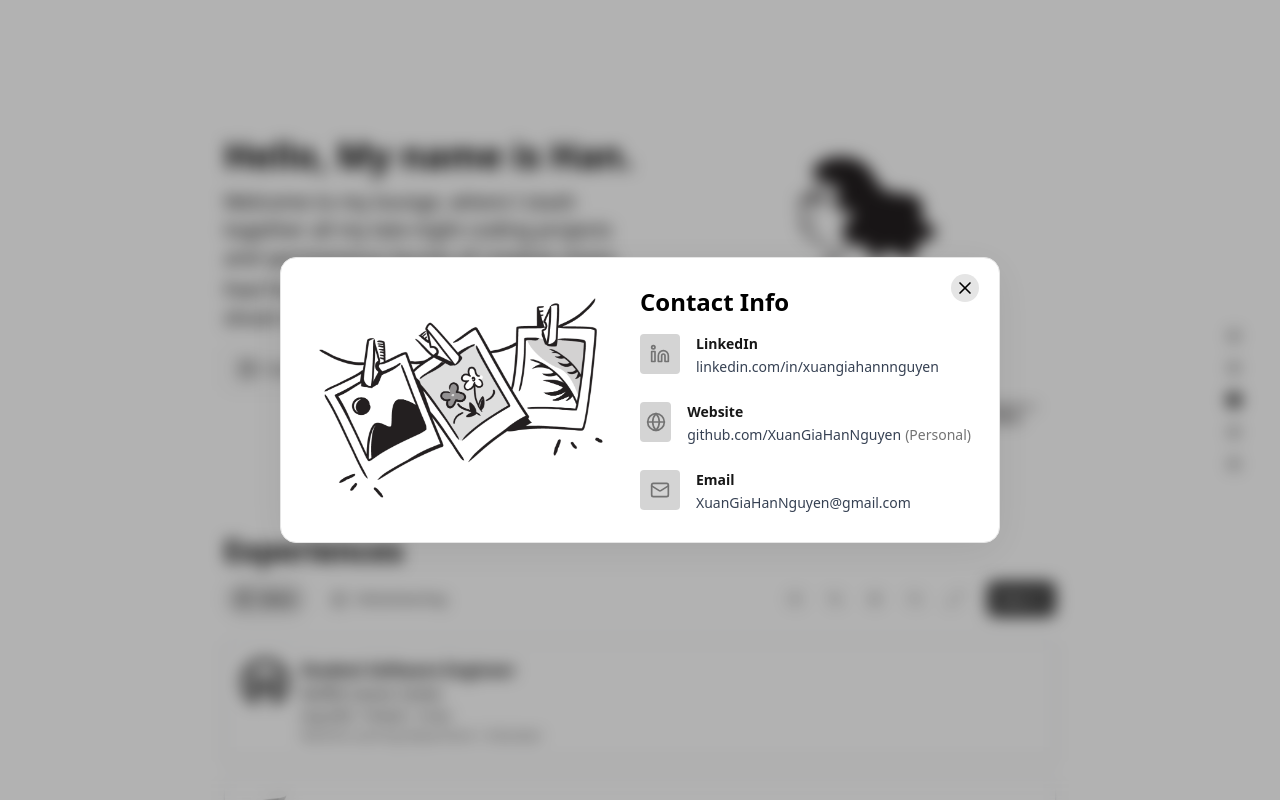
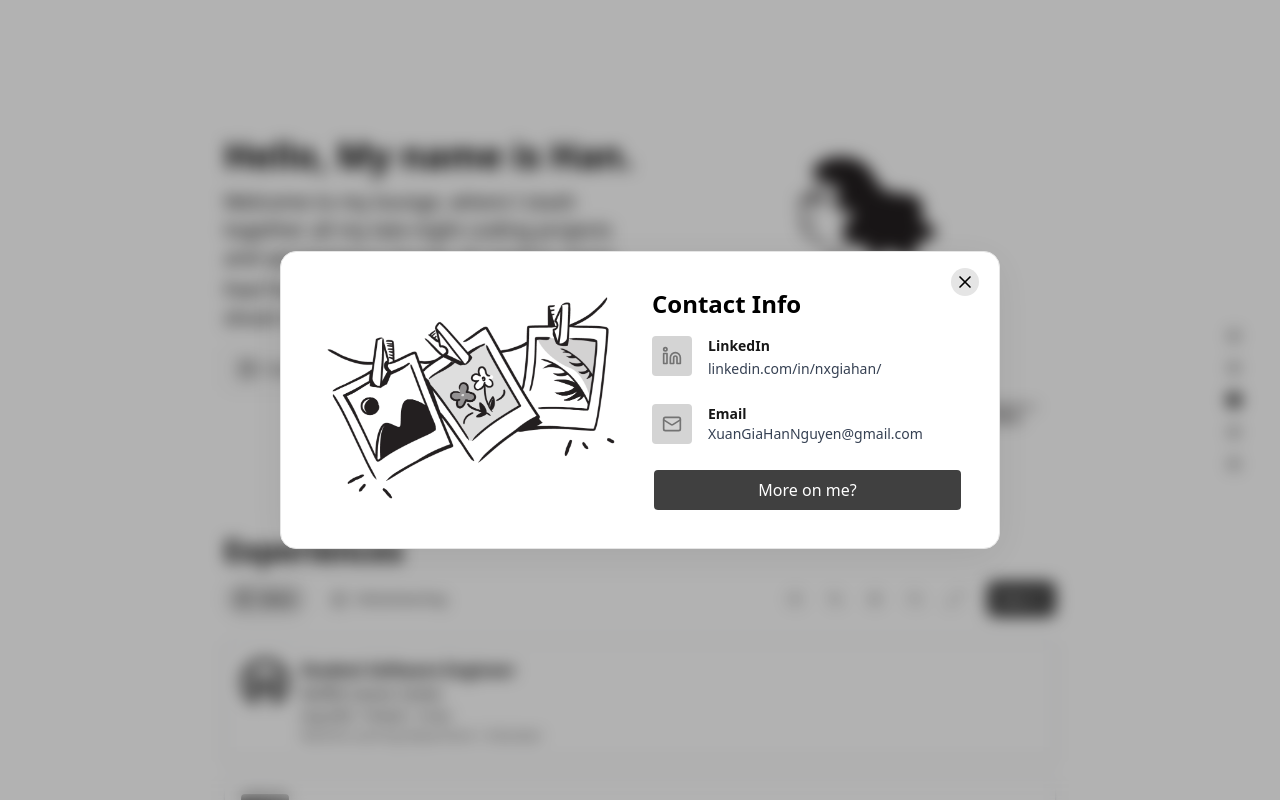
Before and after one commit to XuanGiaHanNguyen/Notion, a React (Vite) app in the folder frontend/: page / in a window 1280 px wide. Both pictures are taken after a click on the button "Contact Info". Shown: the top 800 px of the page. Built offline with nearby package versions, Linux system fonts and the light colour scheme.

Commit message:
updated frontend

```diff
--- a/frontend/src/pages/ContactModal.jsx
+++ b/frontend/src/pages/ContactModal.jsx
@@ -14,7 +14,7 @@ function ContactModal({ isOpen, onClose }) {
       onClick={handleOverlayClick}
       className="fixed inset-0 bg-black/30 backdrop-blur-sm flex justify-center items-center z-50"
     >
-      <div className="bg-white shadow-[0_8px_40px_rgba(0,0,0,0.08)] rounded-2xl w-[720px] py-4 px-4  relative border border-neutral-200">
+      <div className="bg-white shadow-[0_8px_40px_rgba(0,0,0,0.08)] rounded-2xl w-[720px] p-6 relative border border-neutral-200">
         {/* Close button */}
         <button
           onClick={onClose}
@@ -47,45 +47,24 @@ function ContactModal({ isOpen, onClose }) {
                     LinkedIn
                   </div>
                   <a
-                    href="https://www.linkedin.com/in/xuangiahannguyen/"
+                    href="https://www.linkedin.com/in/nxgiahan/"
                     target="_blank"
                     rel="noopener noreferrer"
                     className="text-sm text-gray-700 hover:underline"
                   >
-                    linkedin.com/in/xuangiahannnguyen
+                    linkedin.com/in/nxgiahan/
                   </a>
                 </div>
               </div>
 
-              {/* Website */}
-              <div className="flex items-start gap-4">
-                <div className="w-10 h-10 flex items-center justify-center bg-neutral-300 rounded">
-                  <Globe size={20} className="text-neutral-500" />
-                </div>
-                <div className="flex-1">
-                  <div className="text-sm font-semibold text-neutral-900">
-                    Website
-                  </div>
-                  <a
-                    href="https://github.com/XuanGiaHanNguyen"
-                    target="_blank"
-                    rel="noopener noreferrer"
-                    className="text-sm text-gray-700 hover:underline"
-                  >
-                    github.com/XuanGiaHanNguyen
-                  </a>
-                  <span className="text-sm text-neutral-500 ml-1">
-                    (Personal)
-                  </span>
-                </div>
-              </div>
+
 
               {/* Email */}
               <div className="flex items-start gap-4">
                 <div className="w-10 h-10 flex items-center justify-center bg-neutral-300 rounded">
                   <Mail size={20} className="text-neutral-500" />
                 </div>
-                <div className="flex-1">
+                <div className="flex-1 flex flex-col">
                   <div className="text-sm font-semibold text-neutral-900">
                     Email
                   </div>
@@ -96,7 +75,12 @@ function ContactModal({ isOpen, onClose }) {
                     XuanGiaHanNguyen@gmail.com
                   </a>
                 </div>
+
+
               </div>
+              <button className="border-2 w-full py-2 rounded-md text-white bg-neutral-700">
+                  More on me?
+              </button>
             </div>
           </div>
         </div>
--- a/frontend/src/pages/Home.jsx
+++ b/frontend/src/pages/Home.jsx
@@ -70,7 +70,7 @@ function Home() {
 
           {/* Static Hero image — no animation */}
           <div className="flex-1 flex justify-end items-center">
-            <img src={Hero} alt="Hero" className="w-115" />
+            <img src={Hero} alt="Hero" className="w-105" />
           </div>
         </motion.div>
 
--- a/frontend/src/pages/experience/experience.jsx
+++ b/frontend/src/pages/experience/experience.jsx
@@ -29,10 +29,9 @@ export default function ExperienceSection() {
       },
       {
         title: "Frontend Developer",
-        company: "ERA Lab",
+        company: "NeuroFlo AI",
         duration: "Oct 2025 - Present · 1 mos",
-        type: "University of South Florida",
-        department: "Make paperworks easier",
+        department: "ERA Lab | University of South Florida",
         logo: ERA,
       },
     ],
```
Also changed, not shown: frontend/src/assets/ERA.png.
